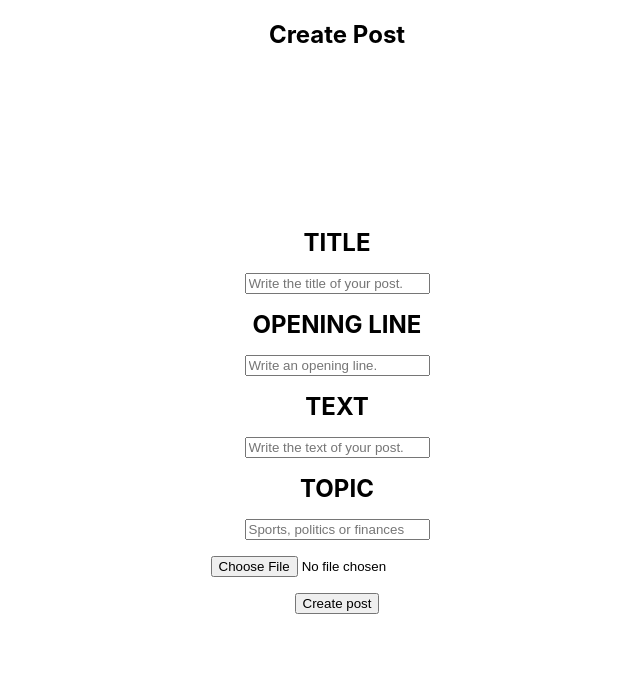
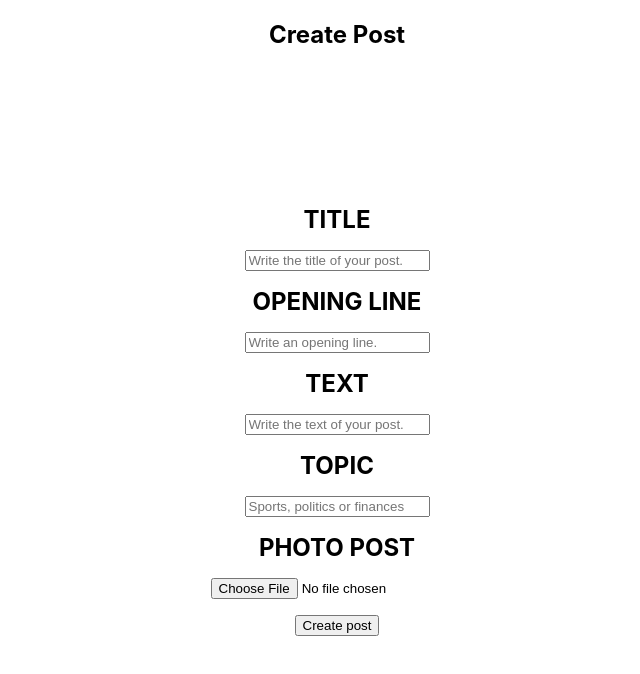
Before and after one commit to yassscoder/News-App-Frontend, a React (Create React App) app: page /createPost in a window 1280 px wide. Shown: the top 674 px of the page, without its empty margins (303-943 px from the left). Built offline with nearby package versions, Linux system fonts and the light colour scheme.

Commit message:
feat: upload photo create post

```diff
--- a/src/components/NewPostForm/NewPostForm.js
+++ b/src/components/NewPostForm/NewPostForm.js
@@ -1,9 +1,9 @@
-import { useState } from "react";
-import { Formik, Field, Form } from "formik";
-import { useNavigate } from "react-router-dom";
+import {useState} from "react";
+import {Formik, Field, Form} from "formik";
+import {useNavigate} from "react-router-dom";
 import "./Postform.css";
-import { useUserTokenContext } from "../../contexts/UserTokenContext";
-import { createPostService } from "../../services/createPostService";
+import {useUserTokenContext} from "../../contexts/UserTokenContext";
+import {createPostService} from "../../services/createPostService";
 import {ErrorMessage} from "../ErrorMessage/ErrorMessage";
 
 const topics = ["sports", "politics", "finances"];
@@ -49,38 +49,45 @@ function validateTopic(value) {
     return error;
 }
 
-
-export const NewPostForm = (props) => {
-  const userContext= useUserTokenContext();
+export const NewPostForm = () => {
+    const userContext = useUserTokenContext();
     const {token} = userContext;
     const [error, setError] = useState("");
     const navigate = useNavigate();
 
-  /*validation photo!!!*/
     return (
         <div className="container__form">
             <div className="post__form">
                 <Formik
                     initialValues={{
-            title: "",
-            opening_line: "",
-            text: "",
-            topic: "",
+                        title: "", opening_line: "", text: "", topic: "", photo: "",
                     }}
                     onSubmit={async (values) => {
+                        const rebuildData = (values) => {
+
+                            let formData = new FormData();
+                            formData.append("title", values.title);
+                            formData.append("opening_line", values.opening_line);
+                            formData.append("text", values.text);
+                            formData.append("topic", values.topic);
+
+                            if (values.photo !== "") {
+                                formData.append("photo", values.photo);
+                            }
+                            return formData;
+                        };
+                        const data = rebuildData(values);
                         try {
-            values.token= token;
-            await createPostService(values);
+                            await createPostService({data, token});
                             navigate("/home")
-            }catch (error) {
+                        } catch (error) {
                             setError(error.message)
                         }
 
                     }}
                 >
 
-          {({ errors, isSubmitting  }) => (
-            <Form>
+                    {({errors, isSubmitting, values, setFieldValue}) => (<Form>
                             <label htmlFor="title">Title</label>
                             <Field
                                 id="title"
@@ -117,16 +124,20 @@ export const NewPostForm = (props) => {
                             />
                             {errors.topic}
 
-              <Field
+                            <label htmlFor="photo">Photo post</label>
+                            <input
                                 id="photo"
                                 name="photo"
-                 type="file"/>
+                                type="file"
+                                onChange={(event) => {
+                                    setFieldValue('photo', event.target.files[0]);
+                                }}
+                            />
 
-              <button type={"submit"} disabled= {isSubmitting}>Create post</button>
-            </Form>
-          )}
+                            <button type={"submit"} disabled={isSubmitting}>Create post</button>
+                        </Form>)}
                 </Formik>
-        {error && <ErrorMessage error={error} />}
+                {error && <ErrorMessage error={error}/>}
             </div>
         </div>
     );
--- a/src/services/createPostService.js
+++ b/src/services/createPostService.js
@@ -1,12 +1,10 @@
-export const createPostService = async ({ title, opening_line, text, topic, token}) => {
-
+export const createPostService = async ({ data, token}) => {
     const response = await fetch(
       `${process.env.REACT_APP_BASE_URL_POSTS}/allPosts`,
       {
         method: "POST",
-        body: JSON.stringify({ title, opening_line, text, topic}),
+        body: data,
         headers: {
-          "Content-Type": "application/json",
           Authorization: `Bearer ${token}`
         },
       }
```
Lines whose indentation alone changed are shown as unchanged.
